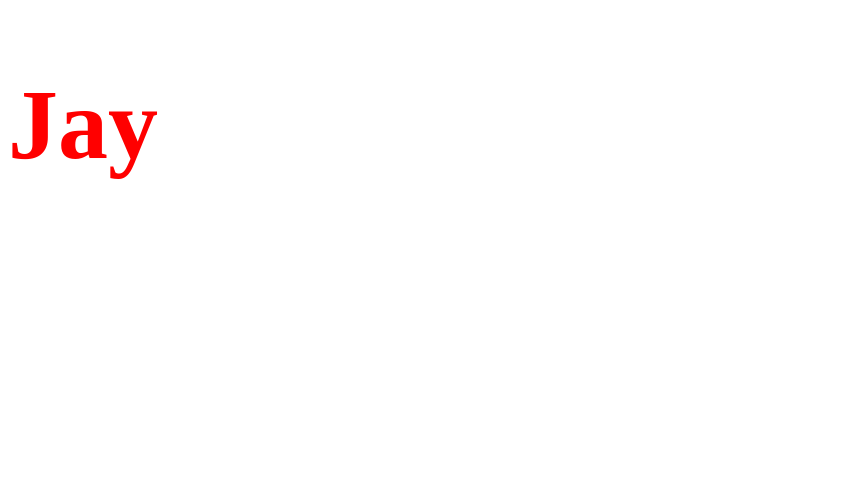
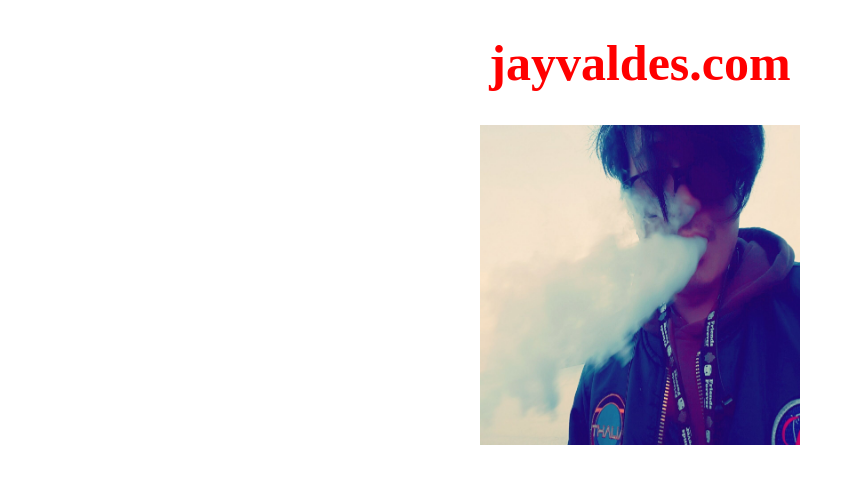
Before and after one commit to iAmNawa/jayvaldes.com, a website: page public/index.html in a window 1280 px wide. Shown: the whole page, without its empty margins (0-851 px from the left). Drawn offline with Linux system fonts and the light colour scheme.

Commit message:
final base website

```diff
--- a/jayvaldes.js
+++ b/jayvaldes.js
@@ -1,4 +1,4 @@
-var port = 4007;
+var port = 4342;
 var app = require('express')();
 
 app.use(require('compression')());
--- a/public/index.html
+++ b/public/index.html
@@ -6,7 +6,13 @@
     <link rel="stylesheet" href="jay.css">
   </head>
   <body>
-    <h1 class="jay1">Jay</h1>
+    <div>
+     <h1 class="jay1">jayvaldes.com</h1>
+      <div class="outerDiv">
+       <img class="photHo" src="jay.jpg">
+      </div>
+    </div>
+    <audio id="my_audio" src="dirty.mp3" loop="loop"></audio>
     <script src="jay.js" charset="utf-8"></script>
   </body>
 </html>
--- a/public/jay.css
+++ b/public/jay.css
@@ -1,3 +1,14 @@
+.outerDiv {
+  display: flex;
+  justify-content: center;
+}
+
+.photHo {
+  width: 320px;
+  height: 320px;
+}
+
 .jay1 {
   color: red;
+  text-align: center;
 }
--- a/public/jay.js
+++ b/public/jay.js
@@ -1 +1,5 @@
-document.querySelector('.jay1').style.fontSize = '100px'
+document.querySelector('.jay1').style.fontSize = '50px'
+
+window.onload = function() {
+    document.getElementById("my_audio").play();
+}
```
Also changed, not shown: public/jay.jpg (added), 2 other files.
